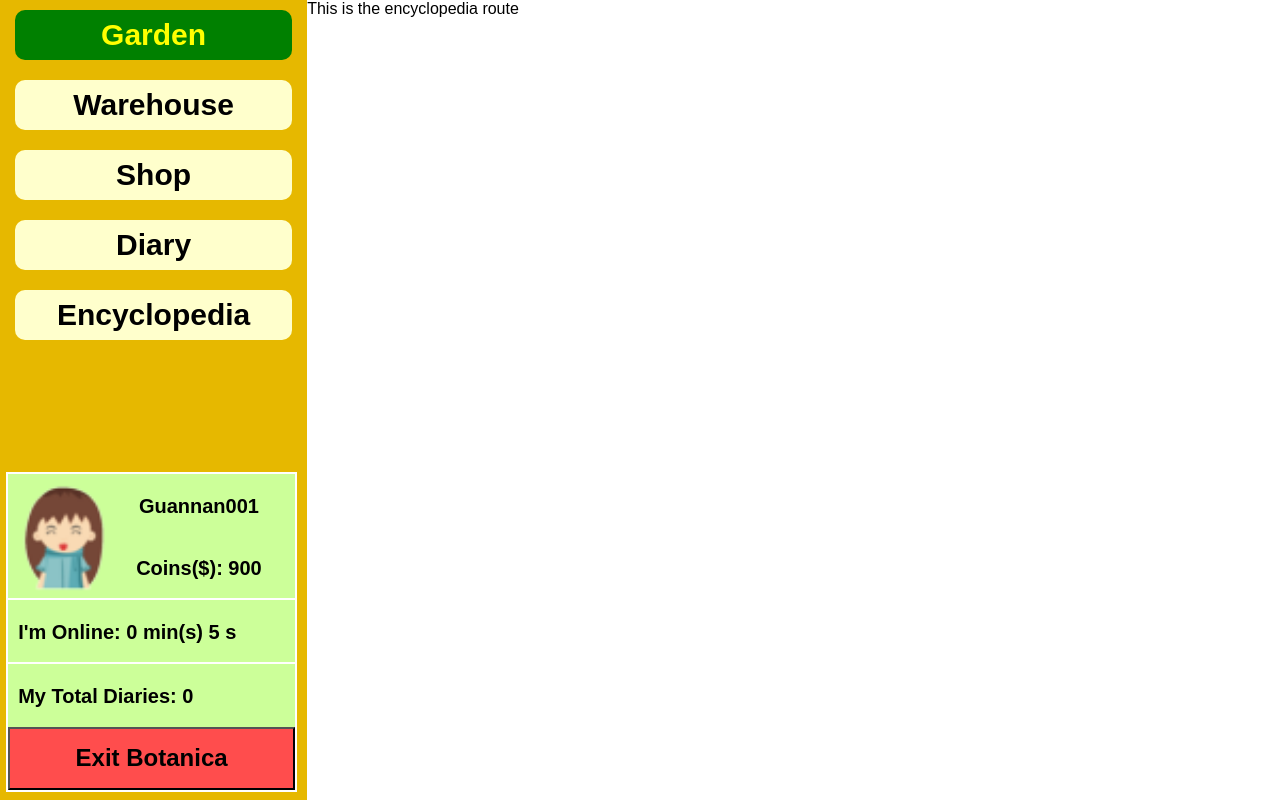
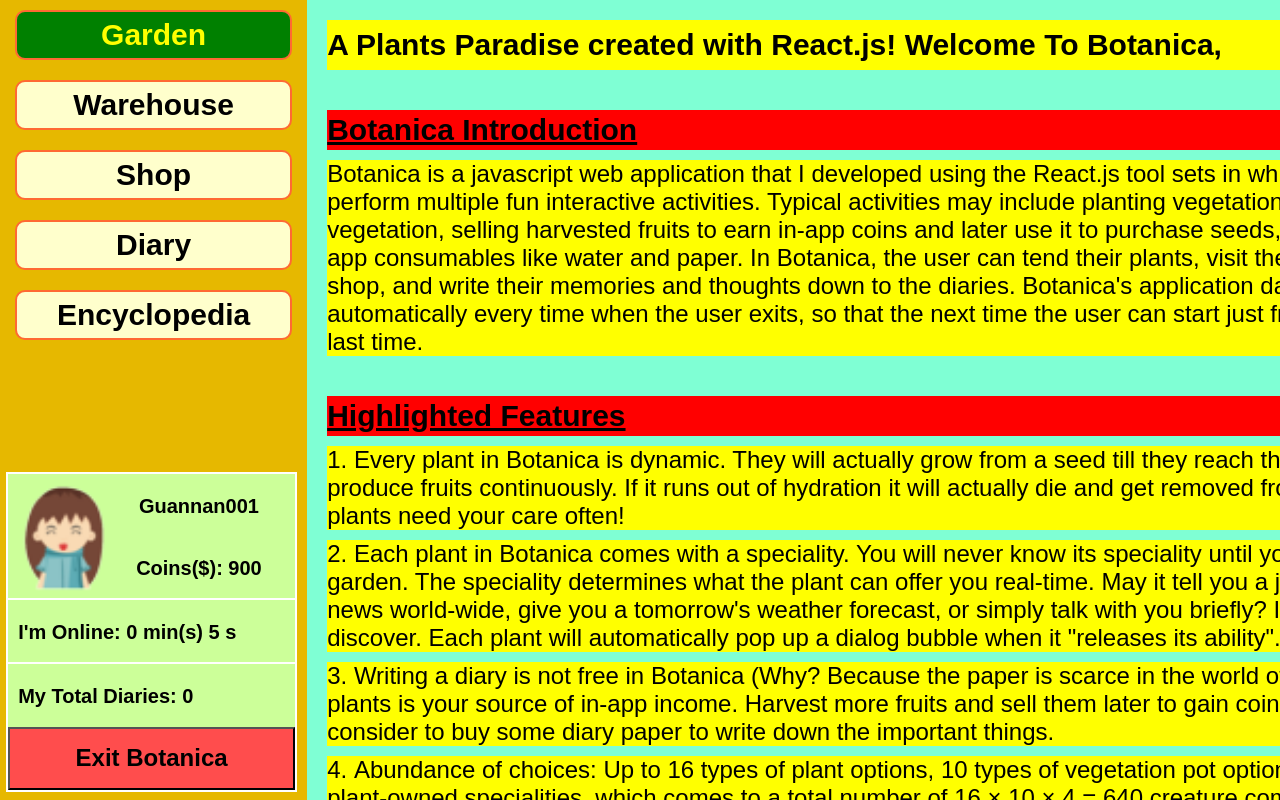
Before and after one commit to glv1at118/botanica-client, a React (Create React App) app: page /playground/encyclopedia in a window 1280 px wide. Shown: the top 800 px of the page. Built offline with nearby package versions, Linux system fonts and the light colour scheme.

Commit message:
some updates and a minor bug fix on warehouse component, kick start of the encyclopedia section. Log in and register functionality to be developed.

```diff
--- /dev/null
+++ b/src/styles/encyc.css
@@ -0,0 +1,50 @@
+#encyc {
+    background-color: aquamarine;
+    width: 100%;
+    height: 100%;
+    font-size: 30px;
+    box-sizing: border-box;
+    padding: 20px;
+    overflow-x: hidden;
+    overflow-y: auto;
+}
+
+#encyc h4.title {
+    background-color: yellow;
+    margin-bottom: 40px;
+    width: 100%;
+    height: 50px;
+    line-height: 50px;
+}
+
+#encyc h4.background {
+    background-color: red;
+    width: 100%;
+    height: 40px;
+    line-height: 40px;
+    text-decoration: underline;
+    margin-bottom: 10px;
+}
+
+#encyc p.background {
+    background-color: yellow;
+    font-size: 24px;
+    margin-bottom: 40px;
+}
+
+#encyc h4.features {
+    background-color: red;
+    width: 100%;
+    height: 40px;
+    line-height: 40px;
+    text-decoration: underline;
+    margin-bottom: 10px;
+}
+
+#encyc ol.features li {
+    background-color: yellow;
+    list-style-type: decimal;
+    list-style-position: inside;
+    font-size: 24px;
+    margin-bottom: 10px;
+}
--- a/src/styles/playground.css
+++ b/src/styles/playground.css
@@ -33,5 +33,5 @@
     border-radius: 10px;
     font-weight: bold;
     box-sizing: border-box;
-    background-color: white;
+    border: 2px solid #ff6933;
 }
--- a/src/views/Encyc.jsx
+++ b/src/views/Encyc.jsx
@@ -1,12 +1,55 @@
 import React from "react";
+import '../styles/encyc.css';
 
 export default class Encyc extends React.Component {
     constructor(props) {
         super(props);
+        this.state = {
+            welcomeText: "Welcome To Botanica, A Plants Paradise created with React.js! ",
+            rollingTimer: -1
+        };
+    }
+    componentDidMount() {
+        this.welcomeTextRollingRunner();
+    }
+    componentWillUnmount() {
+        clearInterval(this.state.rollingTimer);
+    }
+    welcomeTextRollingRunner() {
+        let timer = setInterval(() => {
+            let subStrHead = this.state.welcomeText.substring(0, 1);
+            let subStrTail = this.state.welcomeText.substring(1);
+            let newStr = subStrTail.concat(subStrHead);
+            this.setState({
+                welcomeText: newStr
+            });
+        }, 250);
+        this.setState({
+            rollingTimer: timer
+        });
     }
     render() {
         return (
-            <div>This is the encyclopedia route</div>
+            <div id="encyc">
+                <h4 className="title">{this.state.welcomeText}</h4>
+                <h4 className="background">Botanica Introduction</h4>
+                <p className="background">Botanica is a javascript web application that I developed using the React.js tool sets in which its users can perform multiple fun interactive activities. Typical activities may include planting vegetation, taking care of the vegetation, selling harvested fruits to earn in-app coins and later use it to purchase seeds, flower pots, and in-app consumables like water and paper. In Botanica, the user can tend their plants, visit the warehouse and shop, and write their memories and thoughts down to the diaries. Botanica's application data is saved automatically every time when the user exits, so that the next time the user can start just from where they left off last time.</p>
+                <h4 className="features">Highlighted Features</h4>
+                <ol className="features">
+                    <li>
+                        Every plant in Botanica is dynamic. They will actually grow from a seed till they reach their ripeness and then produce fruits continuously. If it runs out of hydration it will actually die and get removed from the garden. The plants need your care often!
+                    </li>
+                    <li>
+                        Each plant in Botanica comes with a speciality. You will never know its speciality until you plant it in the garden. The speciality determines what the plant can offer you real-time. May it tell you a joke, get you the latest news world-wide, give you a tomorrow's weather forecast, or simply talk with you briefly? It's your time to discover. Each plant will automatically pop up a dialog bubble when it "releases its ability".
+                    </li>
+                    <li>
+                        Writing a diary is not free in Botanica (Why? Because the paper is scarce in the world of Botanica!). Your plants is your source of in-app income. Harvest more fruits and sell them later to gain coins. Then you can consider to buy some diary paper to write down the important things.
+                    </li>
+                    <li>
+                        Abundance of choices: Up to 16 types of plant options, 10 types of vegetation pot options, and 4 kinds of plant-owned specialities, which comes to a total number of 16 × 10 × 4 = 640 creature combinations! The only limitation is your imagination!
+                    </li>
+                </ol>
+            </div>
         );
     }
 }
--- a/src/views/Warehouse.jsx
+++ b/src/views/Warehouse.jsx
@@ -167,8 +167,8 @@
                                             <div className="count">{item}</div>
                                         </div>
                                         <div className="child2">
-                                            <div>Fruit Name: {"to be determined!!"}</div>
-                                            <div>Original Name: {plantPresets[index].name}'s fruit</div>
+                                            <div>Fruit Name: {plantPresets[index].name}'s fruit</div>
+                                            <div>Origin Plant: {plantPresets[index].name}</div>
                                             <div>Value Per Unit ($): {plantPresets[index].fruitValue}</div>
                                         </div>
                                     </li>
```
